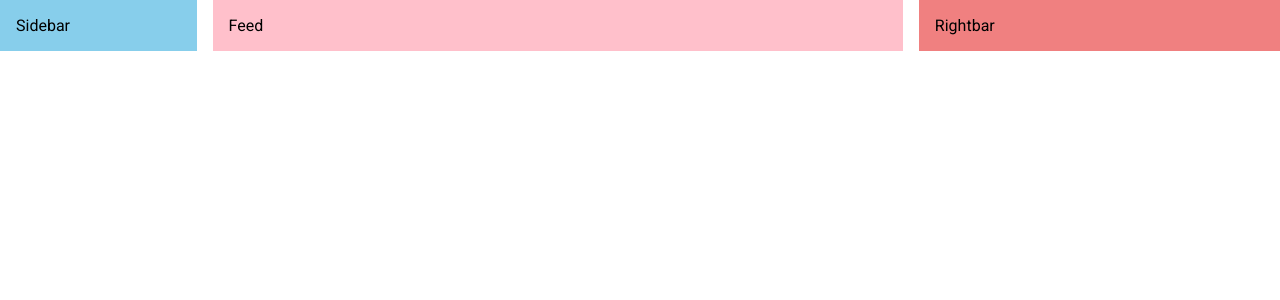
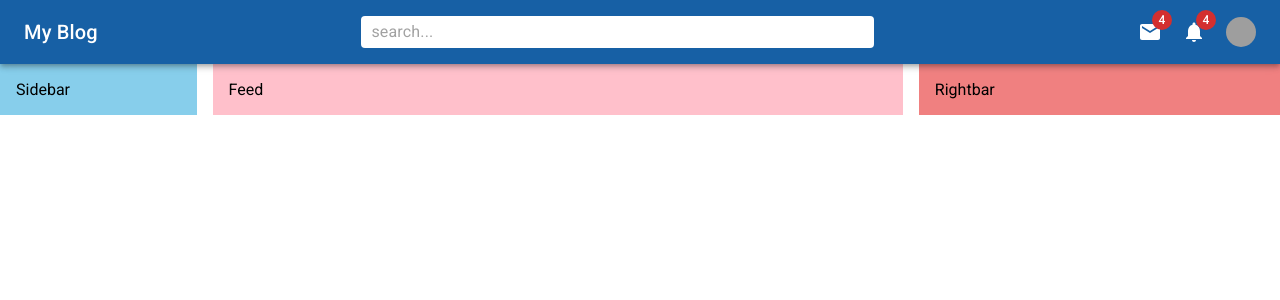
Before and after one commit to brosmar18/material-Ui-review, a React (Create React App) app: page / in a window 1280 px wide. Shown: the top 300 px of the page. Built offline with nearby package versions, Linux system fonts and the light colour scheme; grey boxes are pictures that could not be loaded.

Commit message:
responsive nav added

```diff
--- a/src/App.js
+++ b/src/App.js
@@ -2,12 +2,13 @@ import Sidebar from './components/Sidebar';
 import Rightbar from './components/Rightbar';
 import Feed from './components/Feed';
 import { Box, Stack } from '@mui/material';
+import Navbar from './components/Navbar';
 
 function App() {
 
   return (
     <Box>
-      {/* Navbar */}
+      <Navbar />
       <Stack direction="row" spacing={2} justifyContent="space-between">
         <Sidebar />
         <Feed />
--- a/src/components/Navbar.jsx
+++ b/src/components/Navbar.jsx
@@ -1,11 +1,102 @@
-import React from 'react'
+import { Pets, Mail, Notifications } from "@mui/icons-material";
+import {
+  AppBar,
+  Avatar,
+  Badge,
+  Box,
+  InputBase,
+  Toolbar,
+  Typography,
+  styled,
+} from "@mui/material";
+import React from "react";
+
+const StyledToolbar = styled(Toolbar)({
+  display: "flex",
+  justifyContent: "space-between",
+});
+
+const Search = styled("div")(({ theme }) => ({
+  backgroundColor: "white",
+  padding: "0 10px",
+  borderRadius: theme.shape.borderRadius,
+  width: "40%",
+}));
+
+const IconContainer = styled(Box)(({ theme }) => ({
+  display: "none",
+  gap: "20px",
+  alignItems: "center",
+  [theme.breakpoints.up("sm")]: {
+    display: "flex",
+  }
+}));
+
+const UserBox = styled(Box)(({ theme }) => ({
+  display: "flex",
+  gap: "10px",
+  alignItems: "center",
+  [theme.breakpoints.up("sm")]: {
+    display: "none",
+  }
+}));
 
 const Navbar = () => {
   return (
-    <div>
-      Navbar
-    </div>
-  )
-}
+    <AppBar position="sticky">
+      <StyledToolbar>
+        <Typography
+          variant="h6"
+          sx={{
+            display: {
+              xs: "none",
+              sm: "block",
+            },
+          }}
+        >
+          My Blog
+        </Typography>
+        <Pets
+          sx={{
+            display: {
+              xs: "block",
+              sm: "none",
+            },
+          }}
+        />
+        <Search>
+          <InputBase placeholder="search..." />
+        </Search>
+        <IconContainer>
+          <Badge badgeContent={4} color="error">
+            <Mail />
+          </Badge>
+          <Badge badgeContent={4} color="error">
+            <Notifications />
+          </Badge>
+          <Avatar
+            sx={{
+              width: 30,
+              height: 30,
+            }}
+            src="https://fastly.picsum.photos/id/57/2448/3264.jpg?hmac=ewraXYesC6HuSEAJsg3Q80bXd1GyJTxekI05Xt9YjfQ"
+          />
+        </IconContainer>
+        <UserBox>
+          <Avatar
+            sx={{
+              width: 30,
+              height: 30,
+            }}
+            src="https://fastly.picsum.photos/id/57/2448/3264.jpg?hmac=ewraXYesC6HuSEAJsg3Q80bXd1GyJTxekI05Xt9YjfQ"
+          />
+          <Typography
+            variant="span"
+          >John Doe</Typography>
+        </UserBox>
+      </StyledToolbar>
+    </AppBar>
+  );
+};
 
-export default Navbar
+export default Navbar;
```
